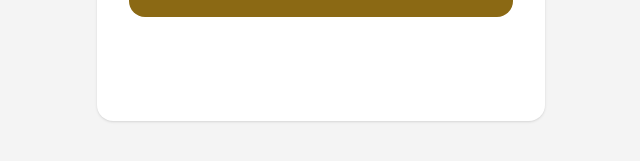
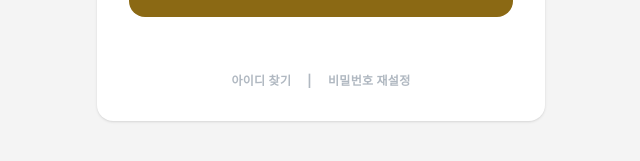
Before and after one commit to peterkyum/sunbi-store-abb, a React (Vite) app: page / in a window 1280 px wide. Shown: the part 567-728 px from the top of the page, without its empty margins (319-959 px from the left). Built offline with nearby package versions, Linux system fonts and the light colour scheme; a web font is replaced by a local one.

Commit message:
fix: 라이트 테마 텍스트/배경 색상 수정 + 로그아웃 버튼 제거

```diff
--- a/src/App.tsx
+++ b/src/App.tsx
@@ -1072,10 +1072,10 @@
                   {authLoading ? '로그인 중...' : '로그인하기'}
                 </button>
 
-                <div className="flex items-center justify-center gap-4 text-xs font-bold text-white/70 mt-8 tracking-wide">
-                  <button type="button" className="hover:text-white transition-colors">아이디 찾기</button>
-                  <span className="text-white/30">|</span>
-                  <button type="button" className="hover:text-white transition-colors">비밀번호 재설정</button>
+                <div className="flex items-center justify-center gap-4 text-xs font-bold text-[#B0B8C1] mt-8 tracking-wide">
+                  <button type="button" className="hover:text-[#191F28] transition-colors">아이디 찾기</button>
+                  <span className="text-[#B0B8C1]">|</span>
+                  <button type="button" className="hover:text-[#191F28] transition-colors">비밀번호 재설정</button>
                 </div>
               </form>
           </div>
@@ -1099,9 +1099,6 @@
             <span className="text-text text-xs font-bold ml-1 sm:ml-0">{userProfile?.storeName} {userProfile?.name} {userProfile?.position}</span>
           </div>
           <div className="flex items-center gap-3">
-             <button onClick={handleLogout} className="text-xs text-white font-bold bg-primary hover:bg-primary/90 px-4 py-1.5 rounded-full transition-colors">
-              로그아웃
-             </button>
           </div>
         </div>
       </header>
@@ -1196,7 +1193,7 @@
 
               {/* Manual Grid */}
               <div>
-                <h3 className="text-lg font-bold text-white mb-3 flex items-center gap-2 px-1">
+                <h3 className="text-lg font-bold text-[#191F28] mb-3 flex items-center gap-2 px-1">
                    📚 선비칼국수 매뉴얼
                 </h3>
 
```
